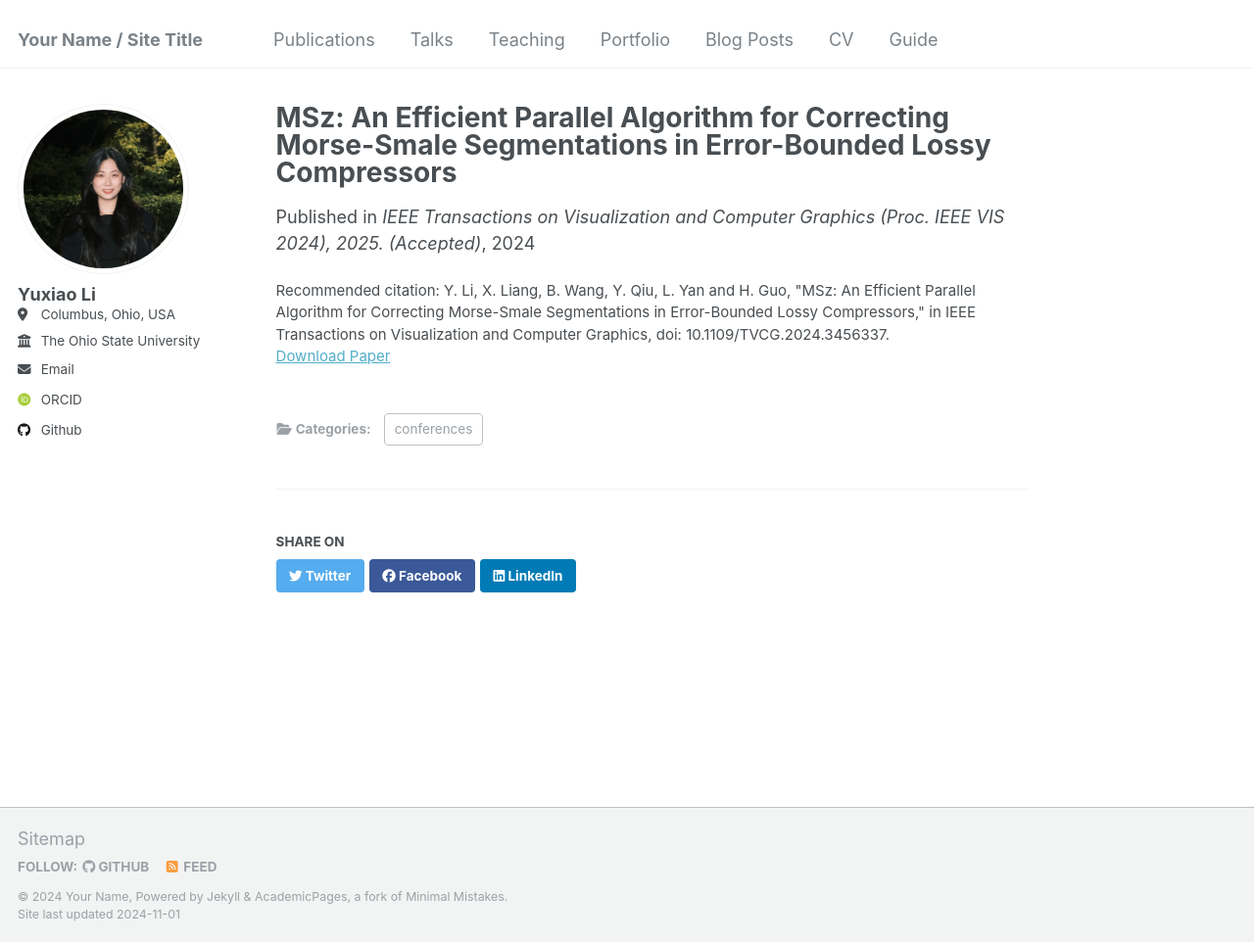
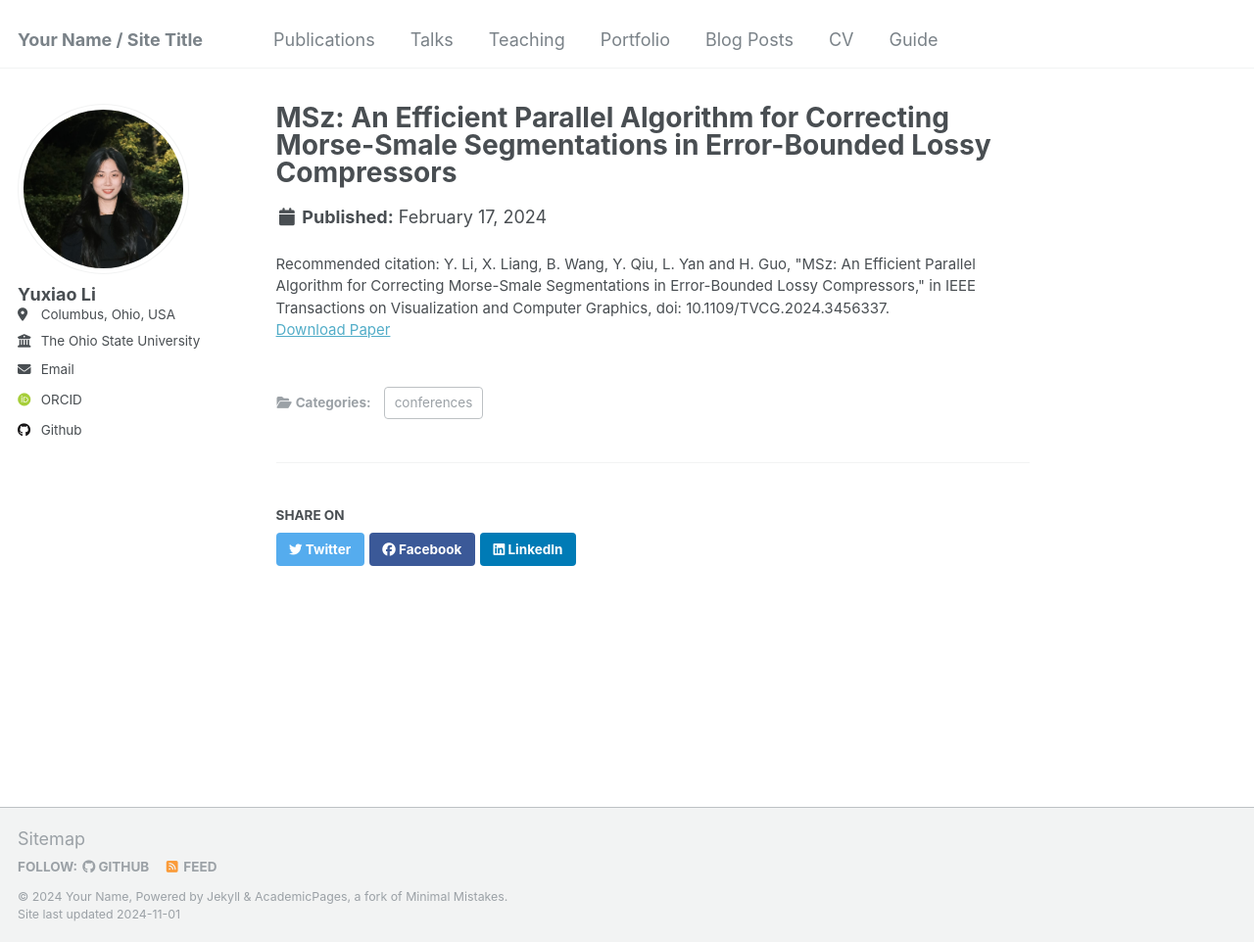
Before and after one commit to YuxiaoLi1234/YuxiaoLi1234.github.io, a Jekyll site: the page built from _publications/2024-02-17-paper-title-number-4.md, in a window 1280 px wide and 962 px high. Shown: the whole window at 98% size. Built offline with Jekyll 4.4.1, drawn with Linux system fonts in a browser that asks for light colours; some web fonts are replaced.

Commit message:
Update 2024-02-17-paper-title-number-4.md

```diff
--- a/_publications/2024-02-17-paper-title-number-4.md
+++ b/_publications/2024-02-17-paper-title-number-4.md
@@ -1,9 +1,7 @@
 ---
-Authors: Yuxiao Li, Xin Liang, Bei Wang, Yongfeng Qiu, Lin Yan, and Hanqi Guo
 title: "MSz: An Efficient Parallel Algorithm for Correcting Morse-Smale Segmentations in Error-Bounded Lossy Compressors"
 collection: publications
 category: conferences
-venue: 'IEEE Transactions on Visualization and Computer Graphics (Proc. IEEE VIS 2024), 2025. (Accepted)'
 paperurl: 'https://arxiv.org/abs/2406.09423'
 citation: 'Y. Li, X. Liang, B. Wang, Y. Qiu, L. Yan and H. Guo, "MSz: An Efficient Parallel Algorithm for Correcting Morse-Smale Segmentations in Error-Bounded Lossy Compressors," in IEEE Transactions on Visualization and Computer Graphics, doi: 10.1109/TVCG.2024.3456337.'
 ---
```
